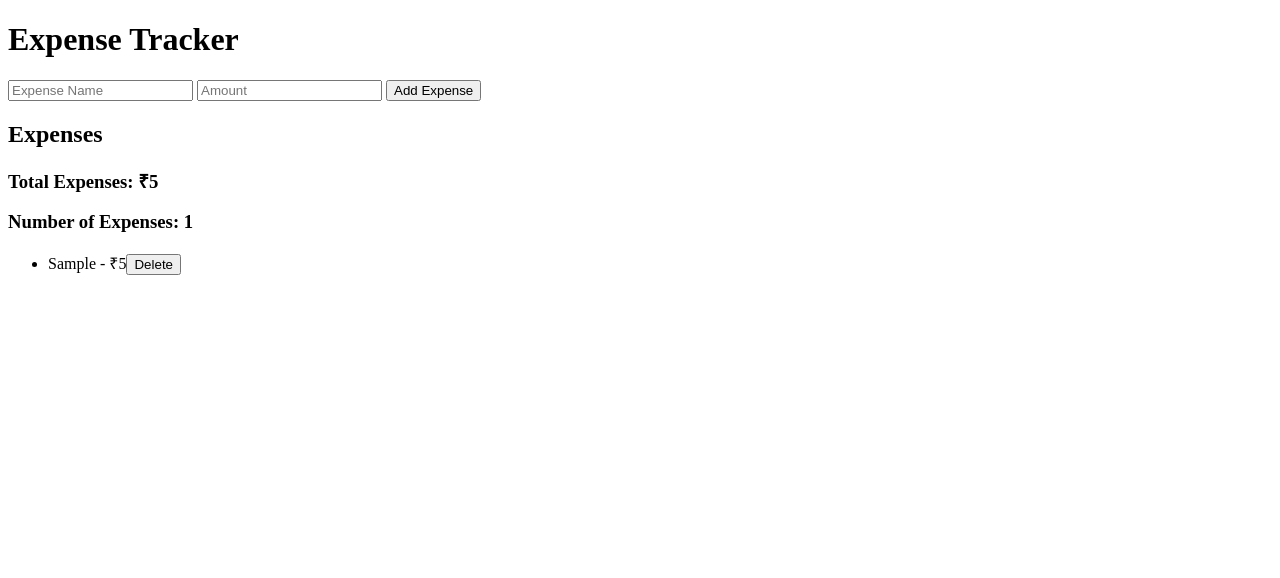
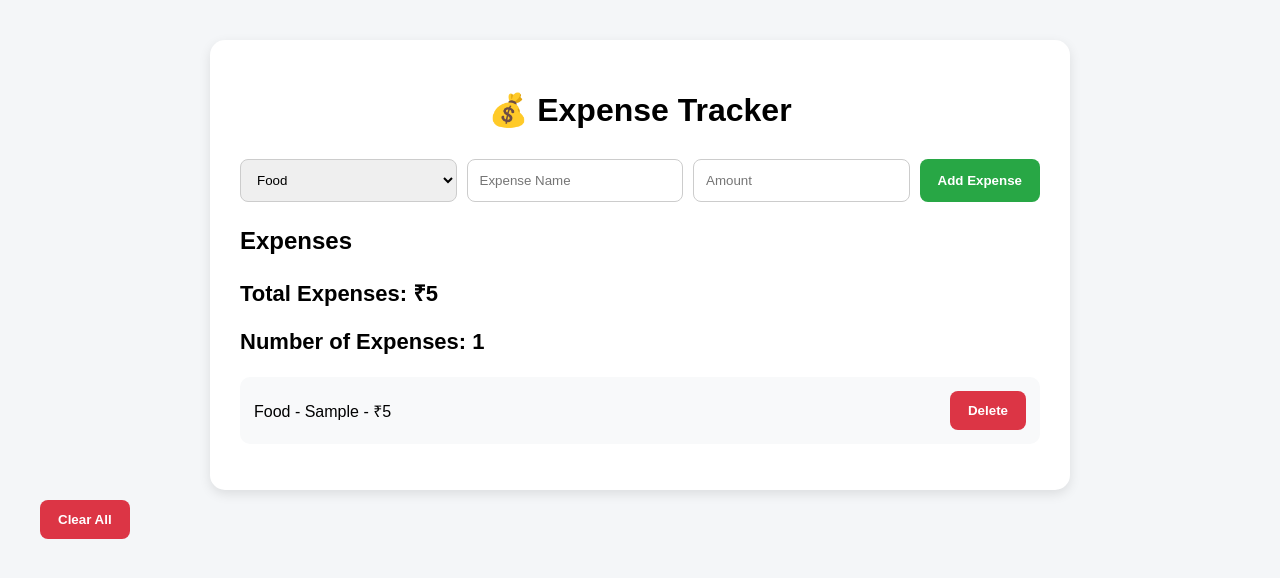
Before and after one commit to ashutosh-shahi/expense-tracker, a plain HTML site: page index.html in a window 1280 px wide. Both pictures are taken after typing "Sample", "5" into the empty fields and a click on the button "Add Expense". Drawn offline with Linux system fonts and the light colour scheme.

Commit message:
Complete expense tracker with local storage

```diff
--- a/index.html
+++ b/index.html
@@ -5,20 +5,32 @@
     <link rel="stylesheet" href="style.css">
 </head>
 <body>
-
-    <h1>Expense Tracker</h1>
+    <div class="container">
+    <h1>💰 Expense Tracker</h1>
+    <div class="form-row">
+    <select id="category">
+        <option>Food</option>
+        <option>Travel</option>
+        <option>Shopping</option>
+        <option>Bills</option>
+        <option>Education</option>
+        <option>Miscellaneous</option>
+    </select>
 
     <input type="text" id="expenseName" placeholder="Expense Name">
 
     <input type="number" id="expenseAmount" placeholder="Amount">
 
     <button id="addBtn">Add Expense</button>
-
+    </div>
     <h2>Expenses</h2>
     <h3 id="total">Total Expenses: ₹0</h3>
     <h3 id="count">Number of Expenses: 0</h3>
     <ul id="expenseList"></ul>
-
+    </div>
+    <button id="clearBtn">
+        Clear All
+    </button>
     <script src="script.js"></script>
 
 </body>
--- a/script.js
+++ b/script.js
@@ -2,44 +2,73 @@ const addBtn = document.getElementById("addBtn");
 const expenseList = document.getElementById("expenseList");
 let totalExpense = 0;
 let expenseCount = 0;
-const expenses = [];
-addBtn.addEventListener("click", () => {
+const clearBtn = document.getElementById("clearBtn");
+let expenses =
+JSON.parse(localStorage.getItem("expenses")) || [];
+expenses.forEach((expense) => {
 
-    const name =
-        document.getElementById("expenseName").value;
+    createExpenseElement(expense);
 
-    const amount = Number(
-    document.getElementById("expenseAmount").value
-    );
-    if (name.trim() === "" || amount <= 0) {
-        alert("Please enter a valid expense and amount");
-        return;
-    }
-    const expenseString = `${name}-${amount}`;
+    totalExpense += expense.amount;
+    expenseCount++;
 
-    if (expenses.includes(expenseString)) {
-        alert("Expense already exists");
-        return;
-    }
+});
+document.getElementById("count").textContent =
+`Number of Expenses: ${expenseCount}`;
 
+document.getElementById("total").textContent =
+`Total Expenses: ₹${totalExpense}`;
+clearBtn.addEventListener("click", () => {
+
+    expenses = [];
+
+    localStorage.removeItem("expenses");
+
+    expenseList.innerHTML = "";
+
+    totalExpense = 0;
+    expenseCount = 0;
+
+    document.getElementById("count").textContent =
+    `Number of Expenses: ${expenseCount}`;
+
+    document.getElementById("total").textContent =
+    `Total Expenses: ₹${totalExpense}`;
+
+});
+function createExpenseElement(expense) {
+    console.log("createExpenseElement called");
     const li = document.createElement("li");
 
-    li.textContent = `${name} - ₹${amount}`;
+    li.textContent =
+    `${expense.category} - ${expense.name} - ₹${expense.amount}`;
+
     const deleteBtn = document.createElement("button");
+
     deleteBtn.textContent = "Delete";
 
     li.appendChild(deleteBtn);
 
     deleteBtn.addEventListener("click", () => {
-        const index = expenses.indexOf(expenseString);
 
-        if (index > -1) {
+        const index = expenses.findIndex((item) =>
+            item.category === expense.category &&
+            item.name === expense.name &&
+            item.amount === expense.amount
+        );
+
+        if(index > -1){
             expenses.splice(index, 1);
         }
 
+        localStorage.setItem(
+            "expenses",
+            JSON.stringify(expenses)
+        );
+
         li.remove();
 
-        totalExpense -= amount;
+        totalExpense -= expense.amount;
         expenseCount--;
 
         document.getElementById("count").textContent =
@@ -48,16 +77,51 @@ addBtn.addEventListener("click", () => {
         document.getElementById("total").textContent =
         `Total Expenses: ₹${totalExpense}`;
 
-
-
     });
 
     expenseList.appendChild(li);
+}
+
+
+addBtn.addEventListener("click", () => {
+    const category =
+        document.getElementById("category").value;
+
+    const name =
+        document.getElementById("expenseName").value;
+
+    const amount = Number(
+    document.getElementById("expenseAmount").value
+    );
+
+    if (name.trim() === "" || amount <= 0) {
+        alert("Please enter a valid expense and amount");
+        return;
+    }
+
+    const expense = {
+        category: category,
+        name: name,
+        amount: amount
+    };
+    expenses.push(expense);
+        localStorage.setItem(
+        "expenses",
+        JSON.stringify(expenses)
+    );
+    console.log(expenses);
+
+
+
+
+    createExpenseElement(expense);
+
+
     document.getElementById("expenseName").value = "";
 
     document.getElementById("expenseAmount").value = "";
     totalExpense += amount;
-    expenses.push(expenseString);
+
 
     expenseCount++;
 
--- a/style.css
+++ b/style.css
@@ -0,0 +1,97 @@
+body{
+    font-family: Arial, sans-serif;
+    background:#f4f6f8;
+    margin:0;
+    padding:40px;
+}
+
+.container{
+    max-width:800px;
+    margin:auto;
+    background:white;
+    padding:30px;
+    border-radius:15px;
+    box-shadow:0 4px 12px rgba(0,0,0,0.1);
+}
+
+h1{
+    text-align:center;
+    margin-bottom:30px;
+}
+
+.form-row{
+    display:flex;
+    gap:10px;
+    flex-wrap:wrap;
+    margin-bottom:25px;
+}
+
+input,
+select{
+    flex:1;
+    min-width:150px;
+    padding:12px;
+    border:1px solid #ccc;
+    border-radius:8px;
+}
+
+button{
+    border:none;
+    border-radius:8px;
+    padding:12px 18px;
+    cursor:pointer;
+    font-weight:bold;
+}
+
+#addBtn{
+    background:#28a745;
+    color:white;
+}
+
+#addBtn:hover{
+    background:#218838;
+}
+
+#clearBtn{
+    background:#dc3545;
+    color:white;
+    margin-top:10px;
+}
+
+#clearBtn:hover{
+    background:#c82333;
+}
+
+#expenseList{
+    list-style:none;
+    padding:0;
+}
+
+#expenseList li{
+    display:flex;
+    justify-content:space-between;
+    align-items:center;
+
+    margin-top:12px;
+
+    background:#f8f9fa;
+
+    padding:14px;
+
+    border-radius:10px;
+}
+
+#expenseList button{
+    background:#dc3545;
+    color:white;
+}
+
+#expenseList button:hover{
+    background:#c82333;
+}
+
+#total,
+#count{
+    font-size:22px;
+    font-weight:bold;
+}
```
Lines whose indentation alone changed are shown as unchanged.
